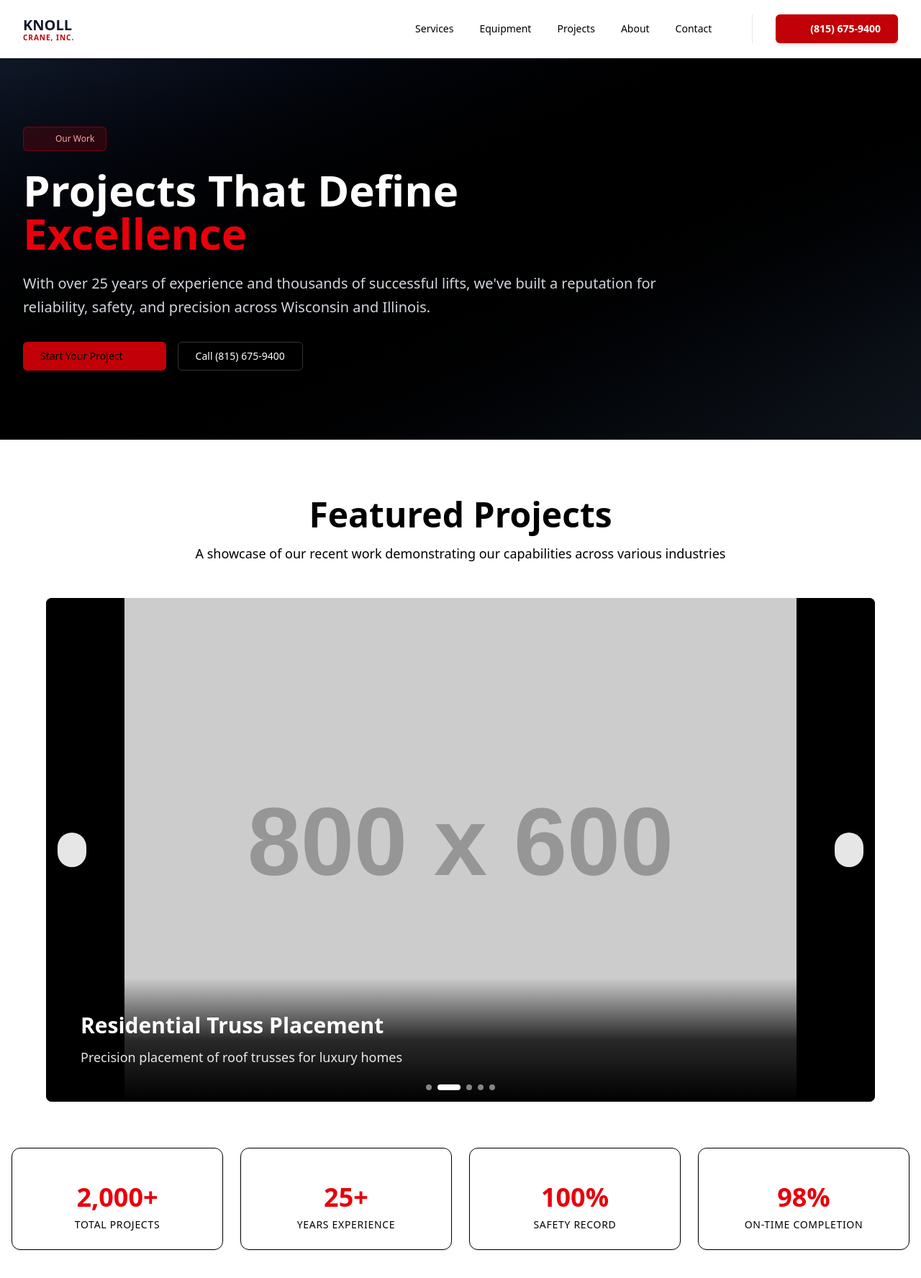
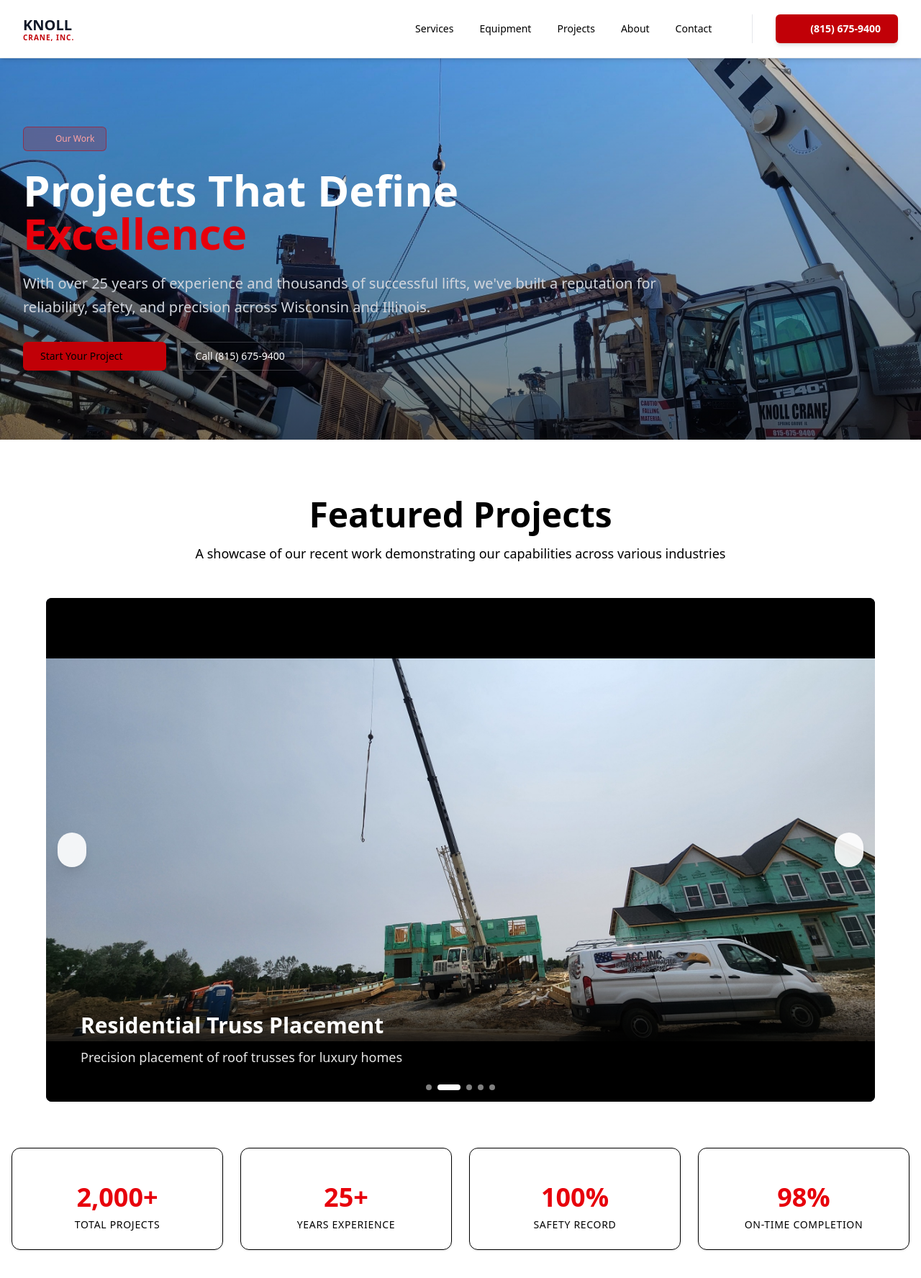
Before and after one commit to FortissimoIO/knoll-crane-website, a Next.js app: page /projects in a window 1280 px wide. Shown: the top 1776 px of the page at 72% size. Built offline with nearby package versions, Linux system fonts and the light colour scheme; some icons are missing.

Commit message:
1st commit updated
images added

```diff
--- a/app/about/page.js
+++ b/app/about/page.js
@@ -18,7 +18,15 @@ export default function About() {
     return (
         <div className="min-h-screen bg-background">
             {/* Hero Section */}
-            <section className="relative bg-gradient-to-br from-gray-900 via-black to-gray-800 py-24">
+            <section
+                className="relative bg-gradient-to-br from-gray-900 via-black to-gray-800 py-24"
+                style={{
+                    backgroundImage: `url('/images/kci-hero6.png')`,
+                    backgroundSize: 'cover',
+                    backgroundPosition: 'center',
+                    backgroundBlendMode: 'overlay'
+                }}
+            >
                 <div className="absolute inset-0 bg-gradient-to-t from-black/50 to-transparent"></div>
 
                 <div className="relative z-10 container mx-auto px-6 lg:px-8">
--- a/app/contact/page.js
+++ b/app/contact/page.js
@@ -18,7 +18,15 @@ export default function Contact() {
     return (
         <div className="min-h-screen bg-background">
             {/* Hero Section */}
-            <section className="relative bg-gradient-to-br from-gray-900 via-black to-gray-800 py-24">
+            <section
+                className="relative bg-gradient-to-br from-gray-900 via-black to-gray-800 py-24"
+                style={{
+                    backgroundImage: `url('/images/kci-hero5.png')`,
+                    backgroundSize: 'cover',
+                    backgroundPosition: 'center',
+                    backgroundBlendMode: 'overlay'
+                }}
+            >
                 <div className="absolute inset-0 bg-gradient-to-t from-black/50 to-transparent"></div>
 
                 <div className="relative z-10 container mx-auto px-6 lg:px-8">
--- a/app/equipment/page.js
+++ b/app/equipment/page.js
@@ -18,7 +18,15 @@ export default function Equipment() {
     return (
         <div className="min-h-screen bg-background">
             {/* Hero Section */}
-            <section className="relative bg-gradient-to-br from-gray-900 via-black to-gray-800 py-24">
+            <section
+                className="relative bg-gradient-to-br from-gray-900 via-black to-gray-800 py-24"
+                style={{
+                    backgroundImage: `url('/images/kci-hero4.png')`,
+                    backgroundSize: 'cover',
+                    backgroundPosition: 'center',
+                    backgroundBlendMode: 'overlay'
+                }}
+            >
                 <div className="absolute inset-0 bg-gradient-to-t from-black/50 to-transparent"></div>
 
                 <div className="relative z-10 container mx-auto px-6 lg:px-8">
--- a/app/projects/page.js
+++ b/app/projects/page.js
@@ -17,31 +17,31 @@ const projectSlides = [
     {
         title: "Commercial Steel Beam Installation",
         description: "40-ton lift for new office complex in Milwaukee",
-        image: "https://via.placeholder.com/800x600/cc0000/ffffff?text=Commercial+Project",
+        image: "/images/recent-projects/recent-project1.JPEG",
         orientation: "landscape"
     },
     {
         title: "Residential Truss Placement",
         description: "Precision placement of roof trusses for luxury homes",
-        image: "https://via.placeholder.com/800x600/990000/ffffff?text=Residential+Lifting",
+        image: "/images/recent-projects/recent-project2.JPEG",
         orientation: "landscape"
     },
     {
         title: "Industrial Equipment Installation",
         description: "HVAC system installation at manufacturing facility",
-        image: "https://via.placeholder.com/800x600/660000/ffffff?text=Industrial+Install",
+        image: "/images/recent-projects/recent-project3.JPEG",
         orientation: "landscape"
     },
     {
         title: "Emergency Storm Response",
         description: "24/7 emergency crane services for storm damage",
-        image: "https://via.placeholder.com/800x600/330000/ffffff?text=Emergency+Service",
+        image: "/images/recent-projects/recent-project4.JPEG",
         orientation: "landscape"
     },
     {
         title: "Precast Panel Installation",
         description: "Efficient installation of precast concrete panels",
-        image: "https://via.placeholder.com/800x600/800000/ffffff?text=Precast+Installation",
+        image: "/images/recent-projects/crane-precast-panel.JPEG",
         orientation: "landscape"
     }
 ];
@@ -125,7 +125,15 @@ export default function Projects() {
     return (
         <div className="min-h-screen bg-background">
             {/* Hero Section */}
-            <section className="relative bg-gradient-to-br from-gray-900 via-black to-gray-800 py-24">
+            <section
+                className="relative bg-gradient-to-br from-gray-900 via-black to-gray-800 py-24"
+                style={{
+                    backgroundImage: `url('/images/kci-hero3.jpg')`,
+                    backgroundSize: 'cover',
+                    backgroundPosition: 'center',
+                    backgroundBlendMode: 'overlay'
+                }}
+            >
                 <div className="absolute inset-0 bg-gradient-to-t from-black/50 to-transparent"></div>
 
                 <div className="relative z-10 container mx-auto px-6 lg:px-8">
--- a/app/services/page.js
+++ b/app/services/page.js
@@ -61,7 +61,15 @@ export default function Services() {
     return (
         <div className="min-h-screen bg-background">
             {/* Hero Section */}
-            <section className="relative bg-gradient-to-br from-gray-900 via-black to-gray-800 py-24">
+            <section
+                className="relative bg-gradient-to-br from-gray-900 via-black to-gray-800 py-24"
+                style={{
+                    backgroundImage: `url('/images/kci-hero2.jpg')`,
+                    backgroundSize: 'cover',
+                    backgroundPosition: 'center',
+                    backgroundBlendMode: 'overlay'
+                }}
+            >
                 <div className="absolute inset-0 bg-gradient-to-t from-black/50 to-transparent"></div>
 
                 <div className="relative z-10 container mx-auto px-6 lg:px-8">
```
Also changed, not shown: 1 other file (tests, documents, lock files or other folders).
